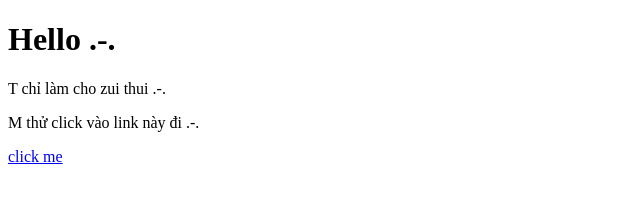
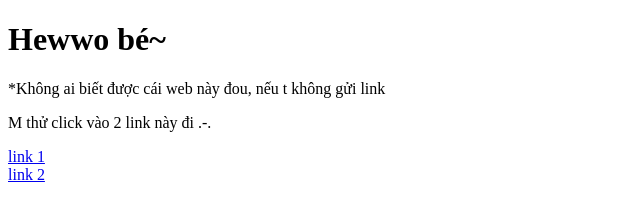
Before and after one commit to tungbach5a/test, a plain HTML site: page index.html in a window 1280 px wide. Shown: the whole page, without its empty margins (0-640 px from the left). Drawn offline with Linux system fonts and the light colour scheme.

Commit message:
Update index.html

```diff
--- a/index.html
+++ b/index.html
@@ -1,9 +1,11 @@
 <!DOCTYPE html>
 <html lang="en">
 <body>
-    <h1>Hello .-.</h1>
-    <p>T chỉ làm cho zui thui .-.</p>
-    <p>M thử click vào link này đi .-.</p>
-    <a href="https://www.youtube.com/watch?v=8IQ03UU8qKU"> click me</a>
+    <h1>Hewwo bé~</h1>
+    <p>*Không ai biết được cái web này đou, nếu t không gửi link</p>
+    <p>M thử click vào 2 link này đi .-.</p>
+    <a href="https://www.youtube.com/watch?v=8IQ03UU8qKU"> link 1</a>
+    <br>
+    <a href="https://www.youtube.com/watch?v=dQw4w9WgXcQ"> link 2</a>
     </body>
     </html>
```
